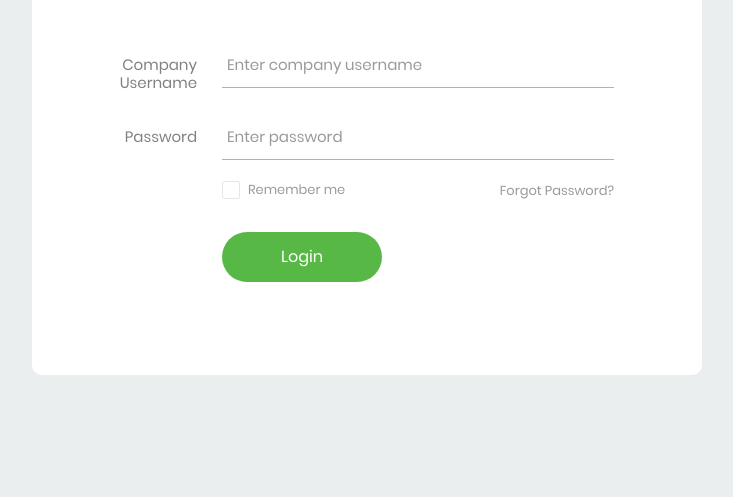
After one commit to yashSharan45/webApp, a Flask app: template templates/login_comp.html in a window 1280 px wide. The commit adds this page. Shown: the part 351-848 px from the top of the page, without its empty margins (273-1006 px from the left). Run offline with Flask 2, Linux system fonts and the light colour scheme; the template is opened without the code that fills it, so the values that code supplies are empty; some libraries are stand-ins or nearby versions.

Commit message:
Register modify

```diff
--- a/templates/include/navbar.html
+++ b/templates/include/navbar.html
@@ -1,21 +1,19 @@
 <nav class="site-header sticky-top py-1">
       <div class="container d-flex flex-column flex-md-row justify-content-between">
-        <a class="py-2" href="#">
-          <svg xmlns="http://www.w3.org/2000/svg" width="24" height="24" viewBox="0 0 24 24" fill="none"  stroke="currentColor" stroke-width="2" stroke-linecap="round" stroke-linejoin="round" class="d-block mx-auto"><circle cx="12" cy="12" r="10"></circle><line x1="14.31" y1="8" x2="20.05" y2="17.94"></line><line x1="9.69" y1="8" x2="21.17" y2="8"></line><line x1="7.38" y1="12" x2="13.12" y2="2.06"></line><line x1="9.69" y1="16" x2="3.95" y2="6.06"></line><line x1="14.31" y1="16" x2="2.83" y2="16"></line><line x1="16.62" y1="12" x2="10.88" y2="21.94"></line></svg>
-        </a>
+
         <li href="#"><a class="py-2 d-none d-md-inline-block" href="/">Home</a></li>
+                <li><a class="py-2 d-none d-md-inline-block" href="/categories">Categories</a></li>
                 <li><a class="py-2 d-none d-md-inline-block"   href="/about">About</a></li>
                 <li><a class="py-2 d-none d-md-inline-block" href="/contact">Contact</a></li>
                 <li class="dropdown">
-                  <a class="py-2 d-none d-md-inline-block" href="#" class="dropdown-toggle" data-toggle="dropdown" role="button" aria-haspopup="true" aria-expanded="false">Dropdown <span class="caret"></span></a>
+                  <a class="py-2 d-none d-md-inline-block" href="#" class="dropdown-toggle" data-toggle="dropdown" role="button" aria-haspopup="true" aria-expanded="false">Register/SignIn <span class="caret"></span></a>
                   <ul class="dropdown-menu">
-                    <li><a class="py-2 d-none d-md-inline-block" href="/login">Login</a></li>
+                    <li><a class="py-2 d-none d-md-inline-block" href="/login">User login</a></li>
+                    <li><a class="py-2 d-none d-md-inline-block" href="/login_comp">Company login</a></li>
                     <li><a class="py-2 d-none d-md-inline-block" href="/signup">Signup</a></li>
+                    <!--
                     <li><a class="py-2 d-none d-md-inline-block" href="/logout">Logout</a></li>
-                    <li role="separator" class="divider"></li>
-                    <li  class="dropdown-header">Nav header</li>
-                    <li><a class="py-2 d-none d-md-inline-block"  href="#">Separated link</a></li>
-                    <li><a class="py-2 d-none d-md-inline-block" href="#">One more separated link</a></li>
+                -->
                   </ul>
                 </li>
       </div>
--- /dev/null
+++ b/templates/login_comp.html
@@ -0,0 +1,99 @@
+<!DOCTYPE html>
+<html lang="en">
+<head>
+	<title>Login V15</title>
+	<meta charset="UTF-8">
+	<meta name="viewport" content="width=device-width, initial-scale=1">
+<!--===============================================================================================-->
+	<link rel="icon" type="image/png" href="/static/Login_v15/images/icons/favicon.ico"/>
+<!--===============================================================================================-->
+	<link rel="stylesheet" type="text/css" href="/static/Login_v15/vendor/bootstrap/css/bootstrap.min.css">
+<!--===============================================================================================-->
+	<link rel="stylesheet" type="text/css" href="/static/Login_v15/fonts/font-awesome-4.7.0/css/font-awesome.min.css">
+<!--===============================================================================================-->
+	<link rel="stylesheet" type="text/css" href="/static/Login_v15/fonts/Linearicons-Free-v1.0.0/icon-font.min.css">
+<!--===============================================================================================-->
+	<link rel="stylesheet" type="text/css" href="/static/Login_v15/vendor/animate/animate.css">
+<!--===============================================================================================-->
+	<link rel="stylesheet" type="text/css" href="/static/Login_v15/vendor/css-hamburgers/hamburgers.min.css">
+<!--===============================================================================================-->
+	<link rel="stylesheet" type="text/css" href="/static/Login_v15/vendor/animsition/css/animsition.min.css">
+<!--===============================================================================================-->
+	<link rel="stylesheet" type="text/css" href="/static/Login_v15/vendor/select2/select2.min.css">
+<!--===============================================================================================-->
+	<link rel="stylesheet" type="text/css" href="/static/Login_v15/vendor/daterangepicker/daterangepicker.css">
+<!--===============================================================================================-->
+	<link rel="stylesheet" type="text/css" href="/static/Login_v15/css/util.css">
+	<link rel="stylesheet" type="text/css" href="/static/Login_v15/css/main.css">
+<!--===============================================================================================-->
+</head>
+<body>
+	    {% include 'include/navbar.html' %}
+	    {% include 'include/flashMessages.html' %}
+	<div class="limiter">
+		<div class="container-login100">
+			<div class="wrap-login100">
+				<div class="login100-form-title" style="background-image: url(/static/Login_v15/images/company3.jpg);">
+					<span class="login100-form-title-1">
+						Sign In
+					</span>
+				</div>
+
+				<form class="login100-form validate-form" method="POST">
+					<div class="wrap-input100 validate-input m-b-26" data-validate="Username is required">
+						<span class="label-input100">Company Username</span>
+						<input class="input100" type="text" name="username" placeholder="Enter company username">
+						<span class="focus-input100"></span>
+					</div>
+
+
+					<div class="wrap-input100 validate-input m-b-18" data-validate = "Password is required">
+						<span class="label-input100">Password</span>
+						<input class="input100" type="password" name="password" placeholder="Enter password">
+						<span class="focus-input100"></span>
+					</div>
+
+					<div class="flex-sb-m w-full p-b-30">
+						<div class="contact100-form-checkbox">
+							<input class="input-checkbox100" id="ckb1" type="checkbox" name="remember-me">
+							<label class="label-checkbox100" for="ckb1">
+								Remember me
+							</label>
+						</div>
+
+						<div>
+							<a href="#" class="txt1">
+								Forgot Password?
+							</a>
+						</div>
+					</div>
+
+					<div class="container-login100-form-btn">
+						<button class="login100-form-btn">
+							Login
+						</button>
+					</div>
+				</form>
+			</div>
+		</div>
+	</div>
+
+<!--===============================================================================================-->
+	<script src="/static/Login_v15/vendor/jquery/jquery-3.2.1.min.js"></script>
+<!--===============================================================================================-->
+	<script src="/static/Login_v15/vendor/animsition/js/animsition.min.js"></script>
+<!--===============================================================================================-->
+	<script src="/static/Login_v15/vendor/bootstrap/js/popper.js"></script>
+	<script src="/static/Login_v15/vendor/bootstrap/js/bootstrap.min.js"></script>
+<!--===============================================================================================-->
+	<script src="/static/Login_v15/vendor/select2/select2.min.js"></script>
+<!--===============================================================================================-->
+	<script src="/static/Login_v15/vendor/daterangepicker/moment.min.js"></script>
+	<script src="/static/Login_v15/vendor/daterangepicker/daterangepicker.js"></script>
+<!--===============================================================================================-->
+	<script src="/static/Login_v15/vendor/countdowntime/countdowntime.js"></script>
+<!--===============================================================================================-->
+	<script src="/static/Login_v15/js/main.js"></script>
+
+</body>
+</html>
```
Also changed, not shown: templates/dashboard.html (added, +8 -0 lines), templates/login.html (+7 -3 lines), templates/login1.html (deleted, +0 -46 lines), templates/signup.html (+24 -9 lines), templates/signup_company.html (+14 -3 lines).
